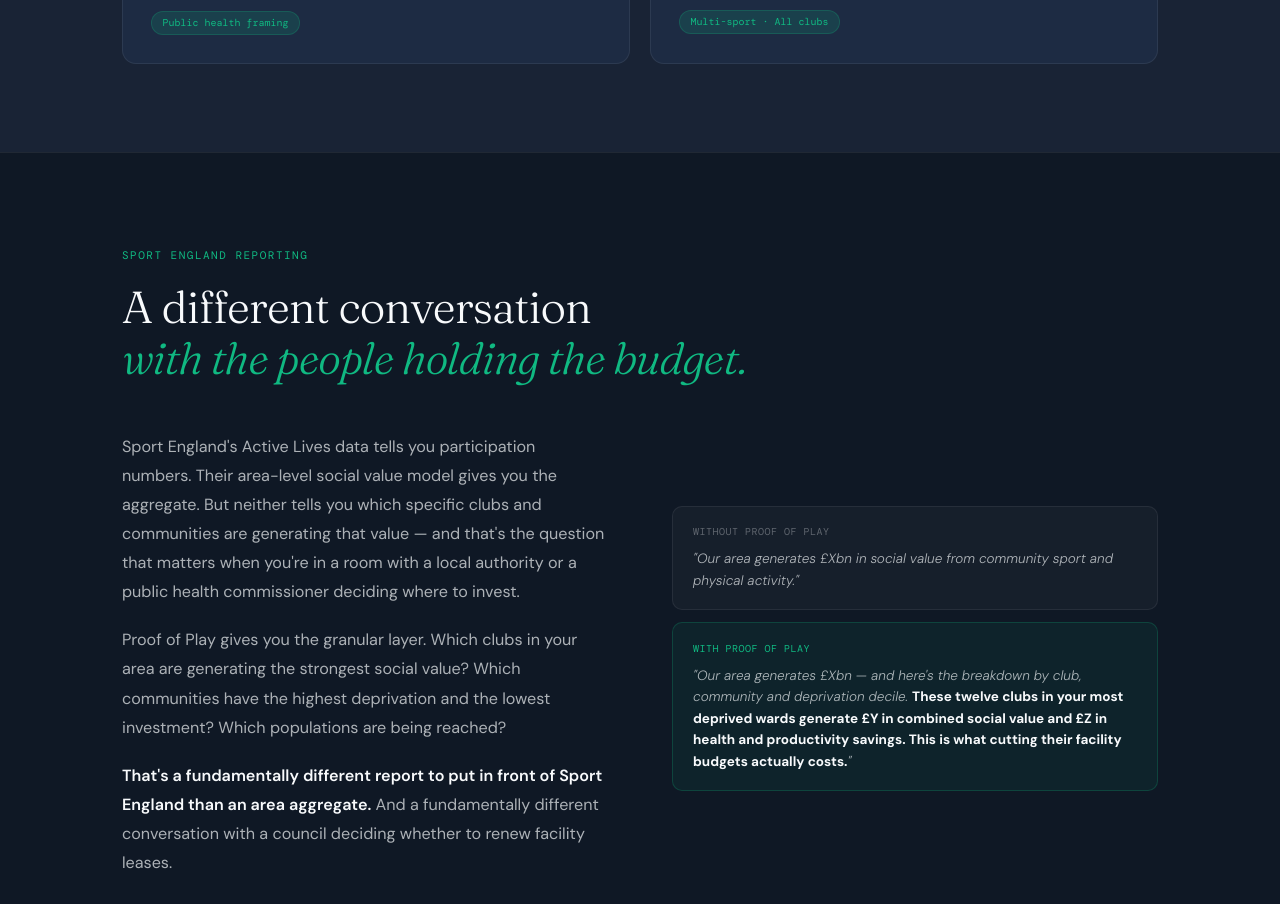
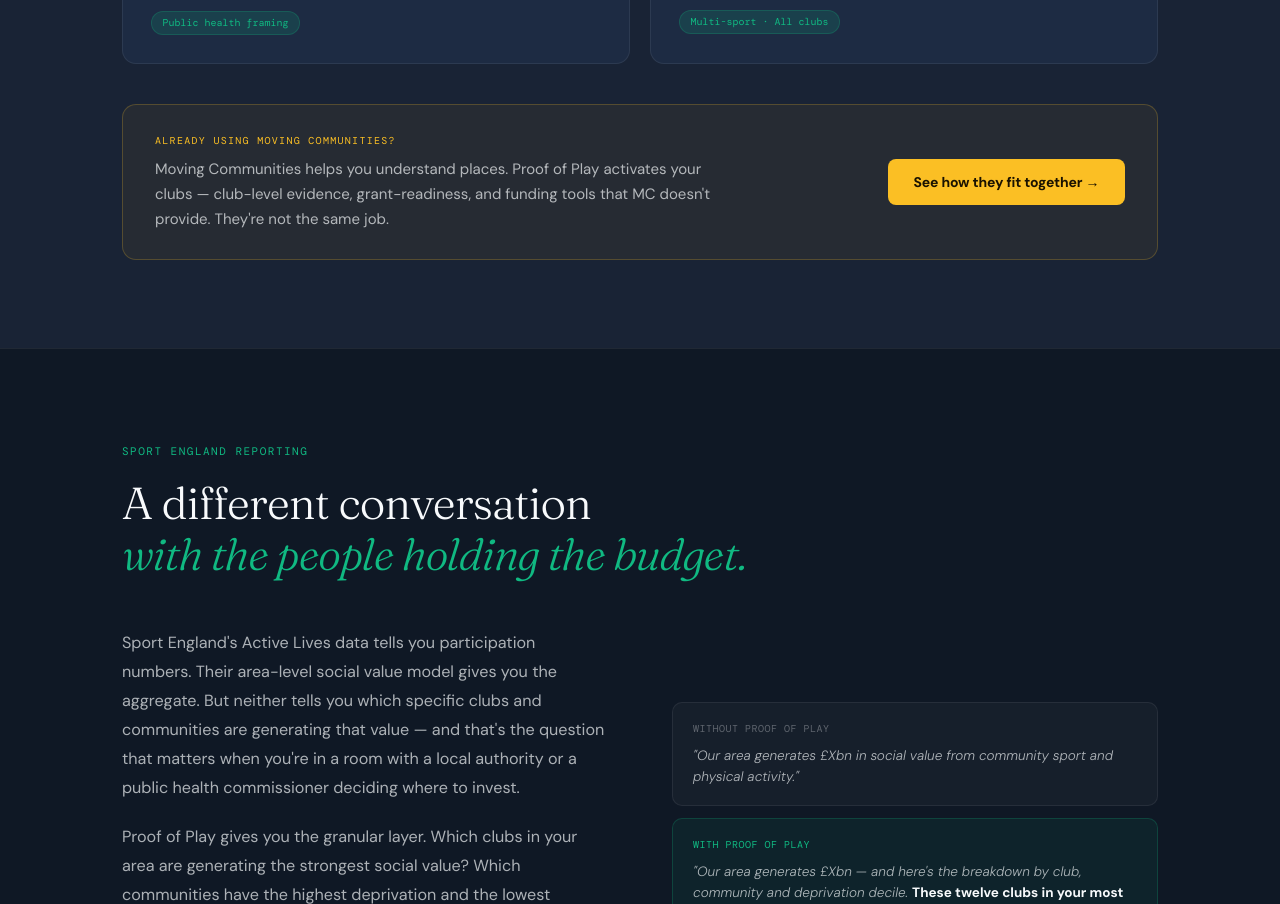
Before and after one commit to dannymatharu/active-partners-landing-page, a plain HTML site: page index.html in a window 1280 px wide. Shown: the part 4214-5118 px from the top of the page. Drawn offline with nearby package versions, Linux system fonts and the light colour scheme.

Commit message:
Add files via upload

```diff
--- a/index.html
+++ b/index.html
@@ -503,6 +503,13 @@
         <span class="bc-tag">Multi-sport · All clubs</span>
       </div>
     </div>
+    <div style="margin-top:2.5rem;background:rgba(251,191,36,.06);border:1px solid rgba(251,191,36,.22);border-radius:14px;padding:1.75rem 2rem;display:flex;align-items:center;justify-content:space-between;flex-wrap:wrap;gap:1.25rem;">
+      <div>
+        <div style="font-family:'DM Mono',monospace;font-size:10px;color:var(--amber);letter-spacing:1.3px;text-transform:uppercase;margin-bottom:.5rem;">Already using Moving Communities?</div>
+        <p style="font-size:15px;color:var(--white-dim);margin:0;max-width:560px;line-height:1.65;">Moving Communities helps you understand places. Proof of Play activates your clubs — club-level evidence, grant-readiness, and funding tools that MC doesn't provide. They're not the same job.</p>
+      </div>
+      <a href="https://proofofplay.uk/vs-moving-communities/" target="_blank" style="background:var(--amber);color:#1a1200;padding:.75rem 1.6rem;border-radius:8px;font-size:14px;font-weight:700;text-decoration:none;white-space:nowrap;flex-shrink:0;letter-spacing:-.01em;">See how they fit together →</a>
+    </div>
   </div>
 </section>
 
```
